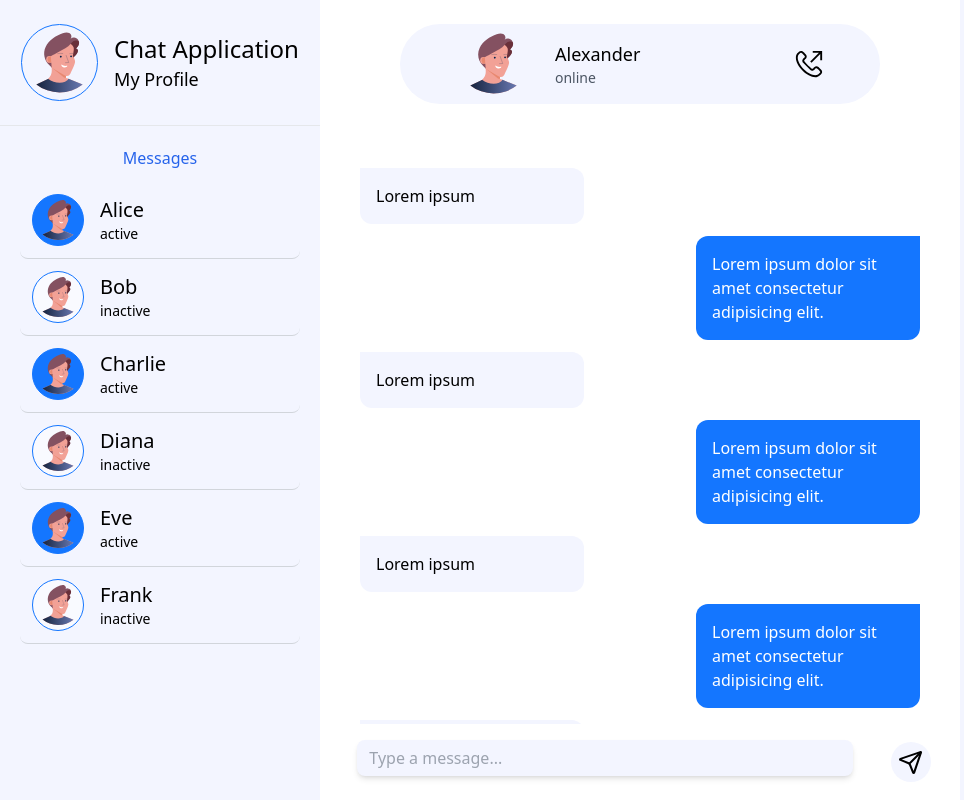
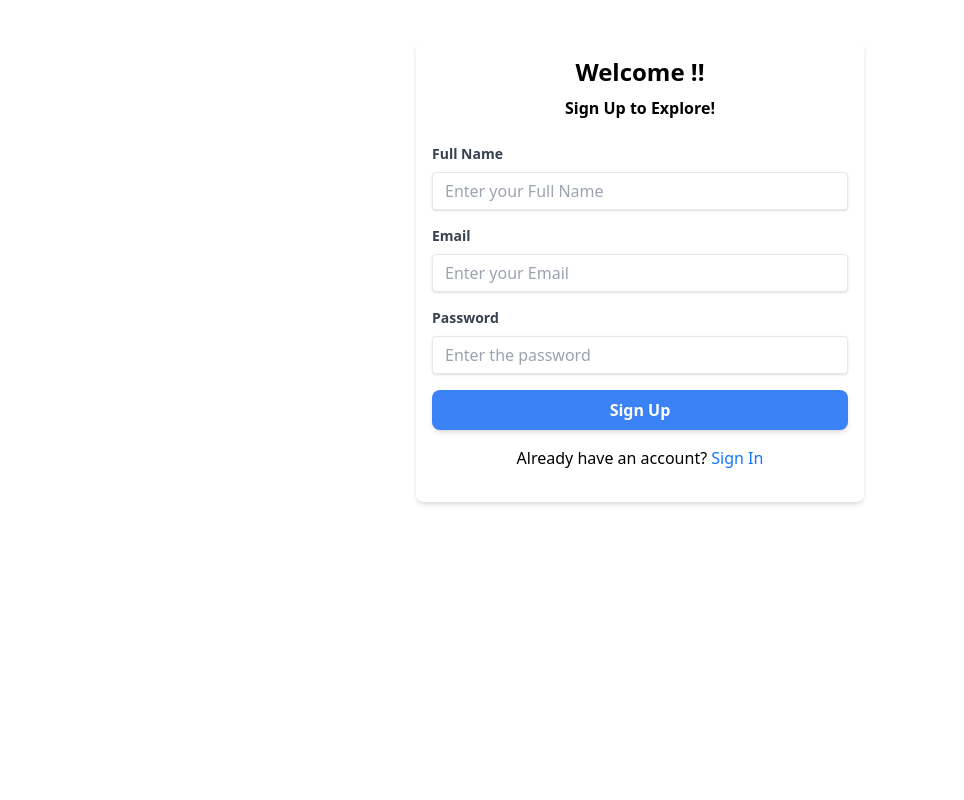
Before and after one commit to CodewithMK180105/Real-Time-Chat-Application, a React (Vite) app in the folder client/: page /users/sign_up in a window 1280 px wide. Before the commit this address led to /. Shown: the whole page, without its empty margins (0-964 px from the left). Built offline with nearby package versions, Linux system fonts and the light colour scheme.

Commit message:
Real time interactions id achieved

```diff
--- a/client/src/App.jsx
+++ b/client/src/App.jsx
@@ -3,9 +3,9 @@ import './App.css'
 import Dashboard from './modules/Dashboard'
 import Form from './modules/Form'
 
-const ProtectedRoute= ({children}) =>{
-  const isLoggedIn=localStorage.getItem('user:token') !==null || true;
-  if (!isLoggedIn) {
+const ProtectedRoute= ({children, auth= false}) =>{
+  const isLoggedIn=localStorage.getItem('user:token') !==null || false;
+  if (!isLoggedIn && auth) {
     return <Navigate to="/users/sign_in" />;
   } else if(isLoggedIn && ['/users/sign_in','/users/sign_up'].includes(window.location.pathname)) {
     return <Navigate to='/' />;
@@ -17,7 +17,7 @@ function App() {
 
   return (
     <Routes>
-      <Route path="/" element={<ProtectedRoute><Dashboard /></ProtectedRoute>} />
+      <Route path="/" element={<ProtectedRoute auth={true} ><Dashboard /></ProtectedRoute>} />
       <Route path="/users/sign_in" element={<ProtectedRoute><Form isSignInPage={true} /></ProtectedRoute>} />
       <Route path="/users/sign_up" element={<ProtectedRoute><Form isSignInPage={false} /></ProtectedRoute>} />
     </Routes>
--- a/client/src/modules/Dashboard/index.jsx
+++ b/client/src/modules/Dashboard/index.jsx
@@ -1,7 +1,8 @@
-import Input from '../../components/Input'
+import Input from "../../components/Input";
 import avatar from "../../assets/avatar-svgrepo-com.svg";
 import { VscCallOutgoing } from "react-icons/vsc";
-import { LuSend } from 'react-icons/lu';
+import { LuSend } from "react-icons/lu";
+import { useEffect, useState } from "react";
 
 const Dashboard = () => {
   const contacts = [
@@ -37,6 +38,36 @@ const Dashboard = () => {
     },
   ];
 
+  useEffect(() => {
+    const loggedInUser = JSON.parse(localStorage.getItem("user:detail"));
+    console.log(loggedInUser);
+    console.log(loggedInUser.user.id);
+    const fetchConversations = async () => {
+      const res = await fetch(
+        `http://localhost:8000/api/conversations/${loggedInUser.user.id}`,
+        {
+          method: "GET",
+          headers: {
+            "Content-Type": "application/json",
+          },
+        }
+      );
+      const resData = await res.json();
+      console.log(resData);
+      setConversations(resData);
+    };
+    fetchConversations();
+  }, []);
+
+  const [user, setUser] = useState(() => {
+    const storedUser = localStorage.getItem("user:detail");
+    return storedUser ? JSON.parse(storedUser).user : null; // Access 'user' object inside the stored data
+  });
+  const [conversations, setConversations] = useState([]);
+  // console.log(user);
+  console.log(conversations);
+  console.log(conversations.length);
+
   return (
     <div className="w-screen flex">
       <div className="w-[25%] h-screen bg-secondary">
@@ -45,7 +76,7 @@ const Dashboard = () => {
             <img src={avatar} width={75} height={75} alt="profile pic" />
           </div>
           <div className="ml-4">
-            <h3 className="text-2xl">Chat Application</h3>
+            <h3 className="text-2xl">{user.fullName}</h3>
             <p className="text-lg font-light">My Profile</p>
           </div>
         </div>
@@ -53,29 +84,38 @@ const Dashboard = () => {
         <div className="mx-5 mt-5">
           <div className="text-blue-600 mb-3 text-center">Messages</div>
           <div>
-            {contacts.map((contact) => (
+            {conversations.map((conversation) => {
+              console.log(conversation);
+              return (
                 <div
-                key={contact.name}
+                  key={conversation.name} // Use conversation.name as the key for uniqueness
                   className="flex items-center cursor-pointer p-3 border-b border-b-gray-300 rounded-lg hover:bg-gray-200"
                 >
                   <div
                     className={`border border-primary rounded-full ${
-                    contact.status === "active" ? "bg-primary" : "bg-light"
+                      conversation.status === "active"
+                        ? "bg-primary"
+                        : "bg-light"
                     }`}
                   >
                     <img
-                    src={contact.img}
+                      src={avatar}
                       width={50}
                       height={50}
                       alt="profile pic"
                     />
                   </div>
                   <div className="ml-4">
-                  <h3 className="text-xl">{contact.name}</h3>
-                  <p className="text-sm font-light">{contact.status}</p>
+                    <h3 className="text-xl">{conversation.name}</h3>{" "}
+                    {/* Use the name property of conversation */}
+                    <p className="text-sm font-light">
+                      {conversation.status}
+                    </p>{" "}
+                    {/* Use the status property */}
                   </div>
                 </div>
-            ))}
+              );
+            })}
           </div>
         </div>
       </div>
@@ -127,11 +167,16 @@ const Dashboard = () => {
             </div>
           </div>
         </div>
-        <div className='w-full flex items-center justify-evenly bg-white'>
+        <div className="w-full flex items-center justify-evenly bg-white">
           <div className="p-2 w-[80%]">
-          <Input placeholder='Type a message...' className='border-0 shadow-md rounded-lg bg-secondary' />
+            <Input
+              placeholder="Type a message..."
+              className="border-0 shadow-md rounded-lg bg-secondary"
+            />
           </div>
-        <div className='rounded-full bg-secondary h-10 w-10 flex items-center justify-center cursor-pointer'><LuSend size={25} /></div>
+          <div className="rounded-full bg-secondary h-10 w-10 flex items-center justify-center cursor-pointer">
+            <LuSend size={25} />
+          </div>
         </div>
       </div>
 
--- a/client/src/modules/Form/index.jsx
+++ b/client/src/modules/Form/index.jsx
@@ -13,6 +13,30 @@ const Form = ({ isSignInPage = true }) => {
   });
   // console.log(data);
   const navigate=useNavigate();
+
+  const handleSubmit= async (e)=>{
+    e.preventDefault();
+    console.log(data);
+    const res= await fetch(`http://localhost:8000/api/${isSignInPage ? 'login':'register'}`,{
+      method: 'POST',
+      headers: {
+        'Content-Type': 'application/json'
+      },
+      body: JSON.stringify(data)
+    })
+
+    if(res.status === 400){
+      alert('Invalid Credentials');
+    } else{
+      const resData = await res.json();
+      console.log('Response Data:', resData);
+      if(resData.token){
+        localStorage.setItem('user:token', resData.token);
+        localStorage.setItem('user:detail', JSON.stringify(resData));
+        navigate('/');
+      }
+    }
+  }
   return (
     <div className="max-w-md mx-auto p-4 bg-white shadow-md rounded-lg mt-10">
       <h2 className="text-2xl font-bold text-center mb-2">
@@ -24,8 +48,8 @@ const Form = ({ isSignInPage = true }) => {
       </h2>
       <div className="mb-4">
         <form
-          onSubmit={() =>
-            console.log("Submitted Successfully")
+          onSubmit={(e) =>
+            handleSubmit(e)
           }
         >
           {!isSignInPage && (
```
Also changed, not shown: 2 other files (tests, documents, lock files or other folders). Lines whose indentation alone changed are shown as unchanged.
